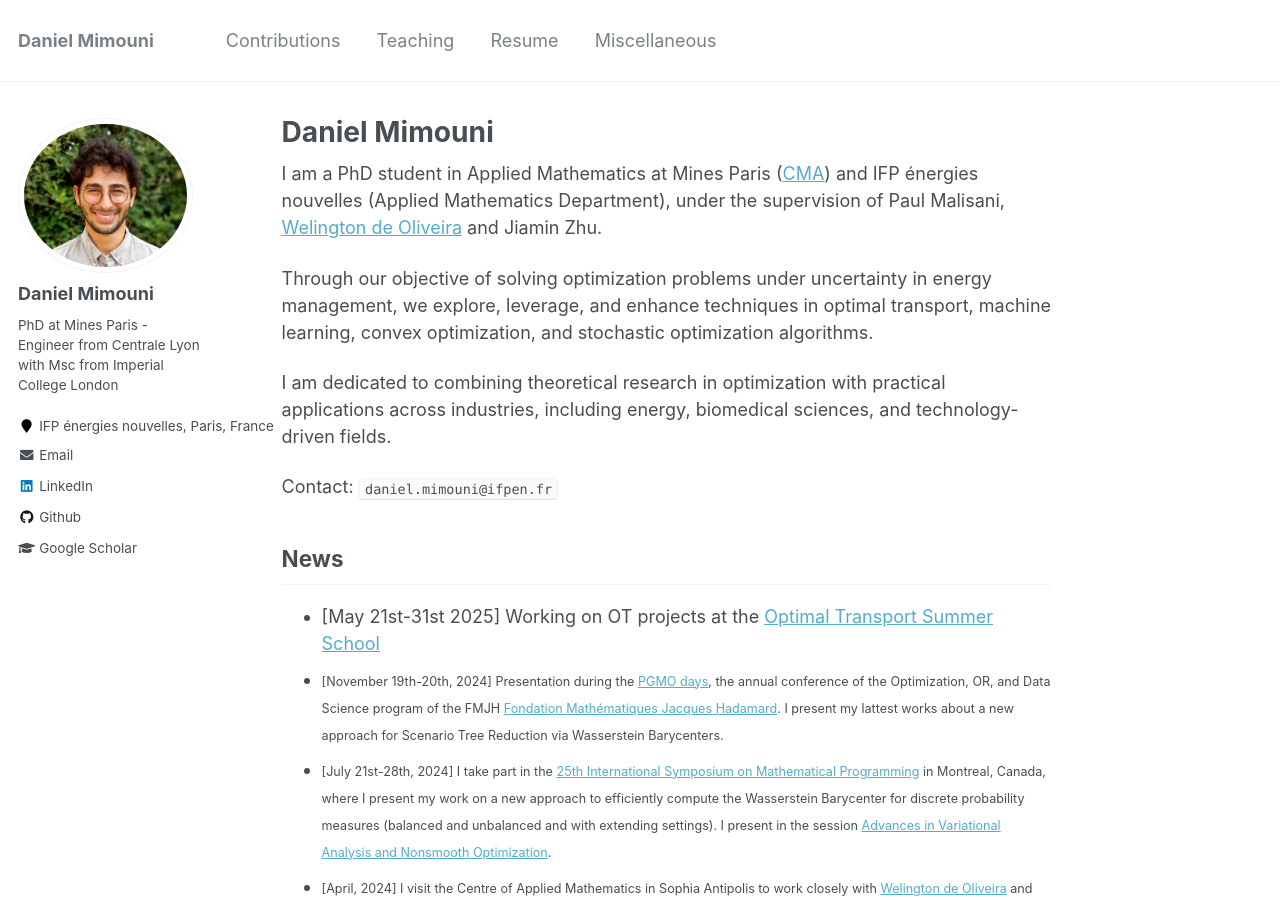
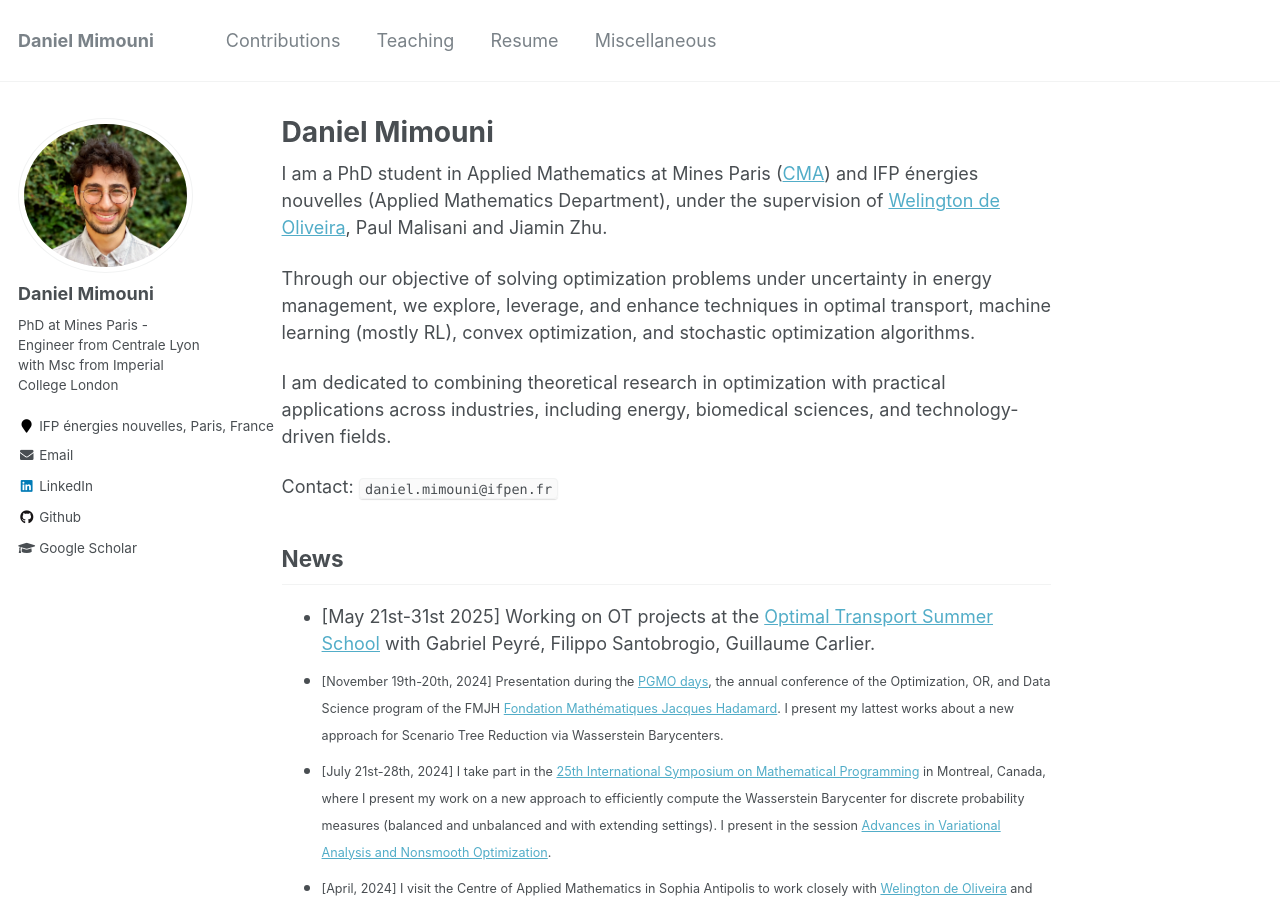
Before and after one commit to dan-mim/dan-mim.github.io, a Jekyll site: the page built from _pages/about.md, in a window 1280 px wide and 900 px high. Built offline with Jekyll 4.4.1, drawn with Linux system fonts in a browser that asks for light colours.

Commit message:
Update about.md

```diff
--- a/_pages/about.md
+++ b/_pages/about.md
@@ -8,9 +8,9 @@ redirect_from:
   - /about.html
 ---
 
-I am a PhD student in Applied Mathematics at Mines Paris ([CMA](https://www.cma.mines-paristech.fr/)) and IFP énergies nouvelles (Applied Mathematics Department), under the supervision of Paul Malisani, [Welington de Oliveira](https://www.oliveira.mat.br/) and Jiamin Zhu.
+I am a PhD student in Applied Mathematics at Mines Paris ([CMA](https://www.cma.mines-paristech.fr/)) and IFP énergies nouvelles (Applied Mathematics Department), under the supervision of [Welington de Oliveira](https://www.oliveira.mat.br/), Paul Malisani and Jiamin Zhu.
 
-Through our objective of solving optimization problems under uncertainty in energy management, we explore, leverage, and enhance techniques in optimal transport, machine learning, convex optimization, and stochastic optimization algorithms.
+Through our objective of solving optimization problems under uncertainty in energy management, we explore, leverage, and enhance techniques in optimal transport, machine learning (mostly RL), convex optimization, and stochastic optimization algorithms.
 
 I am dedicated to combining theoretical research in optimization with practical applications across industries, including energy, biomedical sciences, and technology-driven fields.
 <!-- I am dedicated to combining theoretical research in optimization with practical applications relevant to the energy industry, as well as exploring opportunities in biomedical topics and other fields. -->
@@ -20,7 +20,7 @@ I am dedicated to combining theoretical research in optimization with practical
 Contact: `daniel.mimouni@ifpen.fr`
 
 ## News
-- [May 21st-31st 2025] Working on OT projects at the [Optimal Transport Summer School](https://cimpa.este.ovh/)
+- [May 21st-31st 2025] Working on OT projects at the [Optimal Transport Summer School](https://cimpa.este.ovh/) with Gabriel Peyré, Filippo Santobrogio, Guillaume Carlier.
 - <span style="font-size: 70%;">[November 19th-20th, 2024] Presentation during the [PGMO days](https://www.fondation-hadamard.fr/fr/programmes/les-programmes-thematiques/home/pgmo-days/), the annual conference of the Optimization, OR, and Data Science program of the FMJH [Fondation Mathématiques Jacques Hadamard](https://smf.emath.fr/evenements-smf/pgmo-days-2023). I present my lattest works about a new approach for Scenario Tree Reduction via Wasserstein Barycenters.</span><br>
 - <span style="font-size: 70%;">[July 21st-28th, 2024] I take part in the  [25th International Symposium on Mathematical Programming](https://ismp2024.gerad.ca/) in Montreal, Canada, where I present my work on a new approach to efficiently compute the Wasserstein Barycenter for discrete probability measures (balanced and unbalanced and with extending settings). I present in the session [Advances in Variational Analysis and Nonsmooth Optimization](https://ismp2024.gerad.ca/schedule/TA/112).</span><br>
 - <span style="font-size: 70%;">[April, 2024] I visit the Centre of Applied Mathematics in Sophia Antipolis to work closely with [Welington de Oliveira](https://www.oliveira.mat.br/) and Gregorio Martinez about non-convex and non-smooth extensions within the Douglas-Rachford method framework.</span> <br>
```
